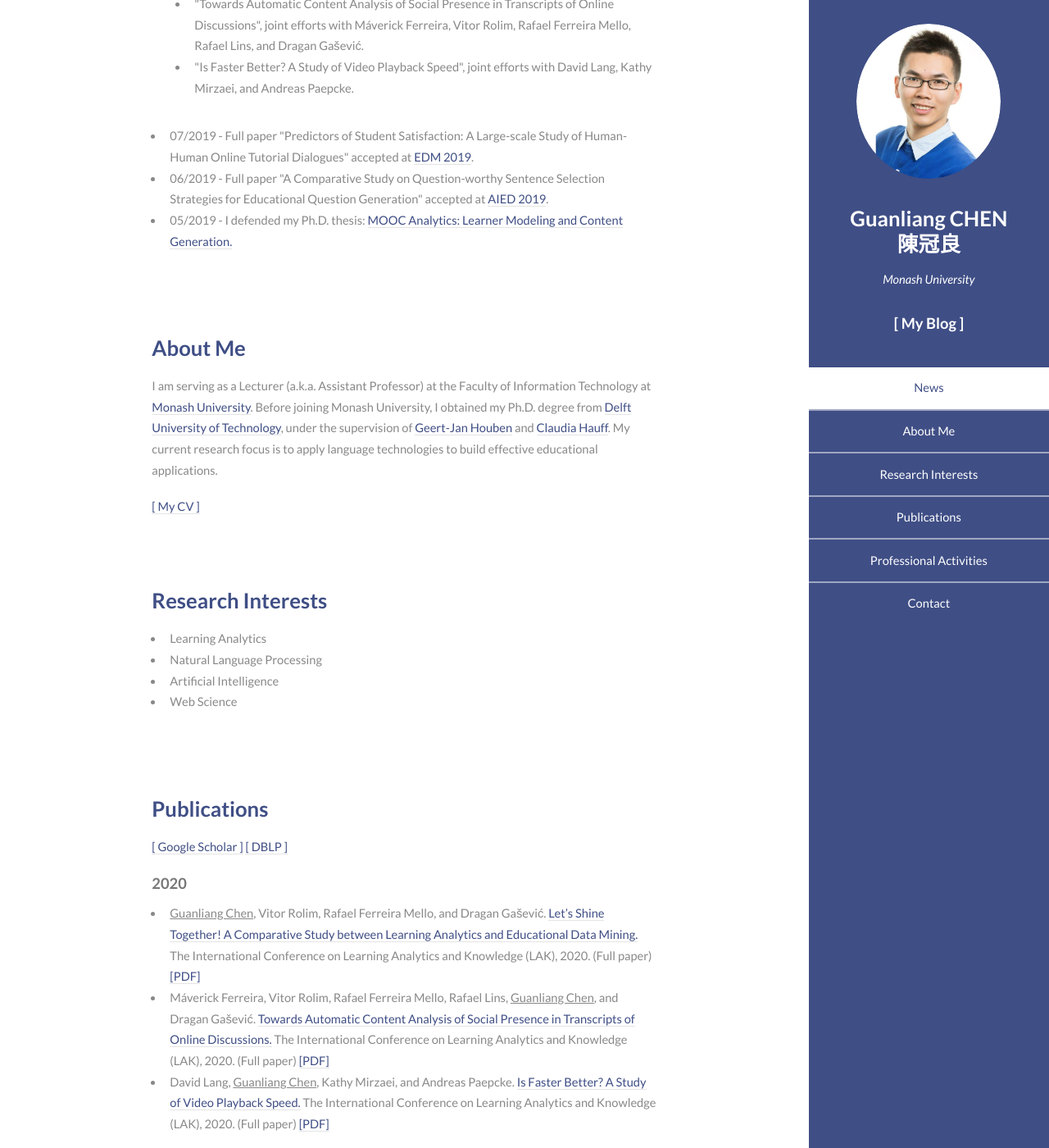
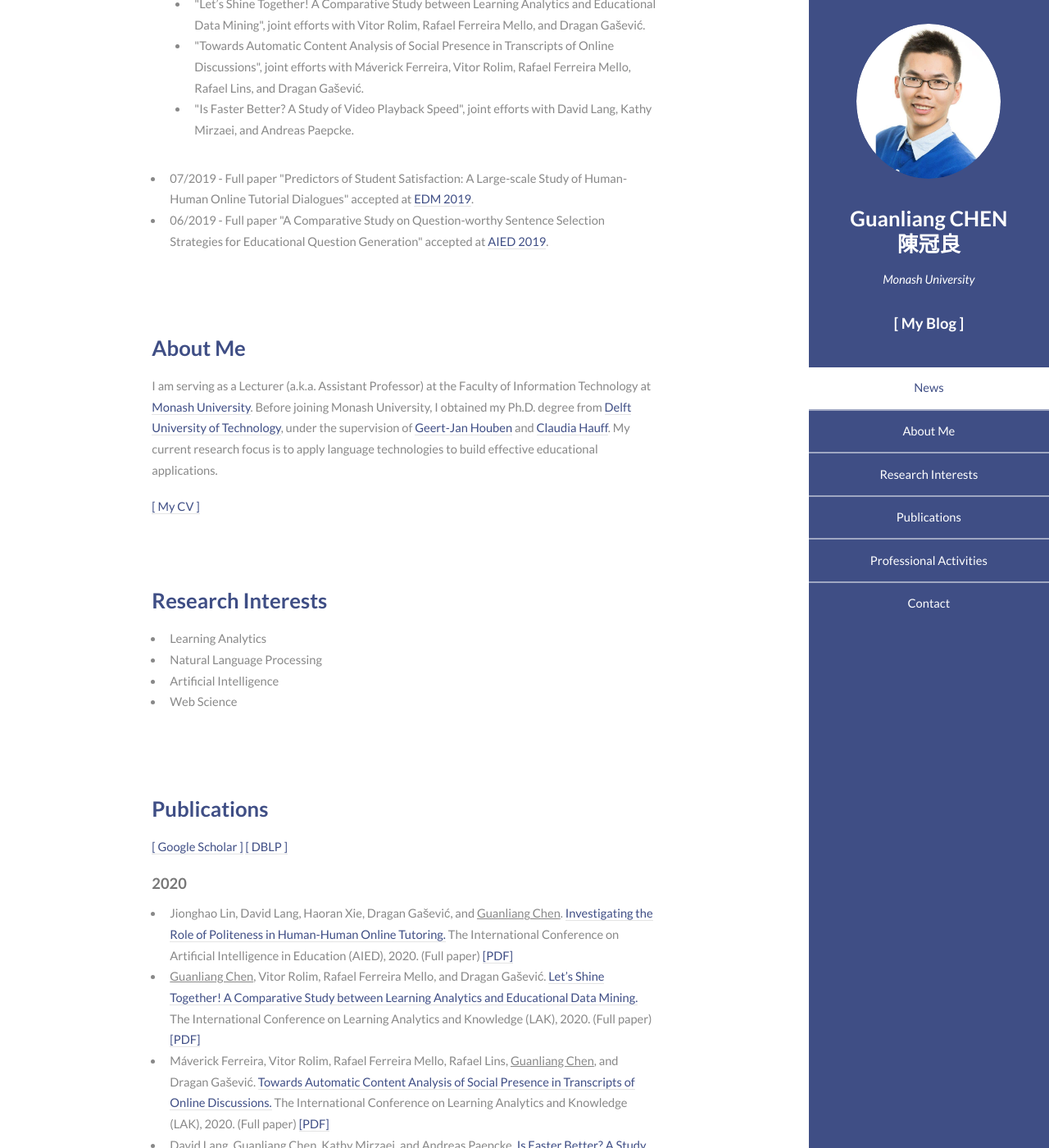
Before and after one commit to AngusGLChen/__angusglchen.github.io, a Jekyll site: the page index.html, which Jekyll copies as it is, in a window 1280 px wide and 1400 px high, scrolled down 248 px. Shown: the whole window at 82% size. Built offline with Jekyll 4.4.1, drawn with Linux system fonts in a browser that asks for light colours; some of the changed text lies outside the part shown.

Commit message:
Jun 22, 2020

```diff
--- a/index.html
+++ b/index.html
@@ -62,6 +62,7 @@
 										</div>
 										<h3>What's new?</h3>
 											<ul>
+												<li>06/2019 - One short paper "Investigating the Role of Politeness in Human-Human Online Tutoring" accepted at <a href="https://aied2020.nees.com.br/">AIED 2020</a>.</li>
 												<li>12/2019 - Three full papers accepted at <a href="https://lak20.solaresearch.org/"> LAK 2020</a>, including:</li>
 													<ul style='padding-left:30px;'>
 														<li>"Let’s Shine Together! A Comparative Study between Learning Analytics and Educational Data Mining", joint efforts with Vitor Rolim, Rafael Ferreira Mello, and Dragan Gašević.</li>
@@ -71,9 +72,8 @@
 
 												<li>07/2019 - Full paper "Predictors of Student Satisfaction: A Large-scale Study of Human-Human Online Tutorial Dialogues" accepted at <a href="http://educationaldatamining.org/edm2019/">EDM 2019</a>.</li>
 												<li>06/2019 - Full paper "A Comparative Study on Question-worthy Sentence Selection Strategies for Educational Question Generation" accepted at <a href="https://caed-lab.com/aied2019/">AIED 2019</a>.</li>
-												<li>05/2019 - I defended my Ph.D. thesis: <a href="https://doi.org/10.4233/uuid:dd213d9b-e621-442d-8d11-4cd8b6e19635">MOOC Analytics: Learner Modeling and Content Generation.</a></li>
 
-
+												<!--li>05/2019 - I defended my Ph.D. thesis: <a href="https://doi.org/10.4233/uuid:dd213d9b-e621-442d-8d11-4cd8b6e19635">MOOC Analytics: Learner Modeling and Content Generation.</a></li>
 												<!--li>06/2018 - I will go to attend <a href="http://naacl2018.org/">NAACL HLT</a>, <a href="https://solaresearch.org/events/lasi/lasi-2018/">LASI</a> and <a href="http://www.icwsm.org/2018/index.php">ICWSM</a> and present my research in June.</li>
 
 												<li>03/2018 - Full paper "A Large-scale Dataset for Educational Question Generation" accepted at <a href="http://www.icwsm.org/2018/index.php">ICWSM</a>, 2018.</li>
@@ -125,8 +125,9 @@
 
 
 									<h4>2020</h4><ul>
+										<li>Jionghao Lin, David Lang, Haoran Xie, Dragan Gašević, and <u>Guanliang Chen</u>. <a href="">Investigating the Role of Politeness in Human-Human Online Tutoring.</a> The International Conference on Artificial Intelligence in Education (AIED), 2020. (Full paper) <a href="documents/AIED2020_Jionghao_Investigating.pdf">[PDF]</a></li>
+
 										<li><u>Guanliang Chen</u>, Vitor Rolim, Rafael Ferreira Mello, and Dragan Gašević. <a href="https://dl.acm.org/doi/10.1145/3375462.3375500">Let’s Shine Together! A Comparative Study between Learning Analytics and Educational Data Mining.</a> The International Conference on Learning Analytics and Knowledge (LAK), 2020. (Full paper) <a href="documents/LAK2020_Guanliang_Lets.pdf">[PDF]</a></li>
-
 
 										<li>Máverick Ferreira, Vitor Rolim, Rafael Ferreira Mello, Rafael Lins, <u>Guanliang Chen</u>, and Dragan Gašević. <a href="https://dl.acm.org/doi/abs/10.1145/3375462.3375495">Towards Automatic Content Analysis of Social Presence in Transcripts of Online Discussions.</a> The International Conference on Learning Analytics and Knowledge (LAK), 2020. (Full paper) <a href="documents/LAK2020_Maverick_Towards.pdf">[PDF]</a></li>
 
```
Also changed, not shown: 1 other file.
